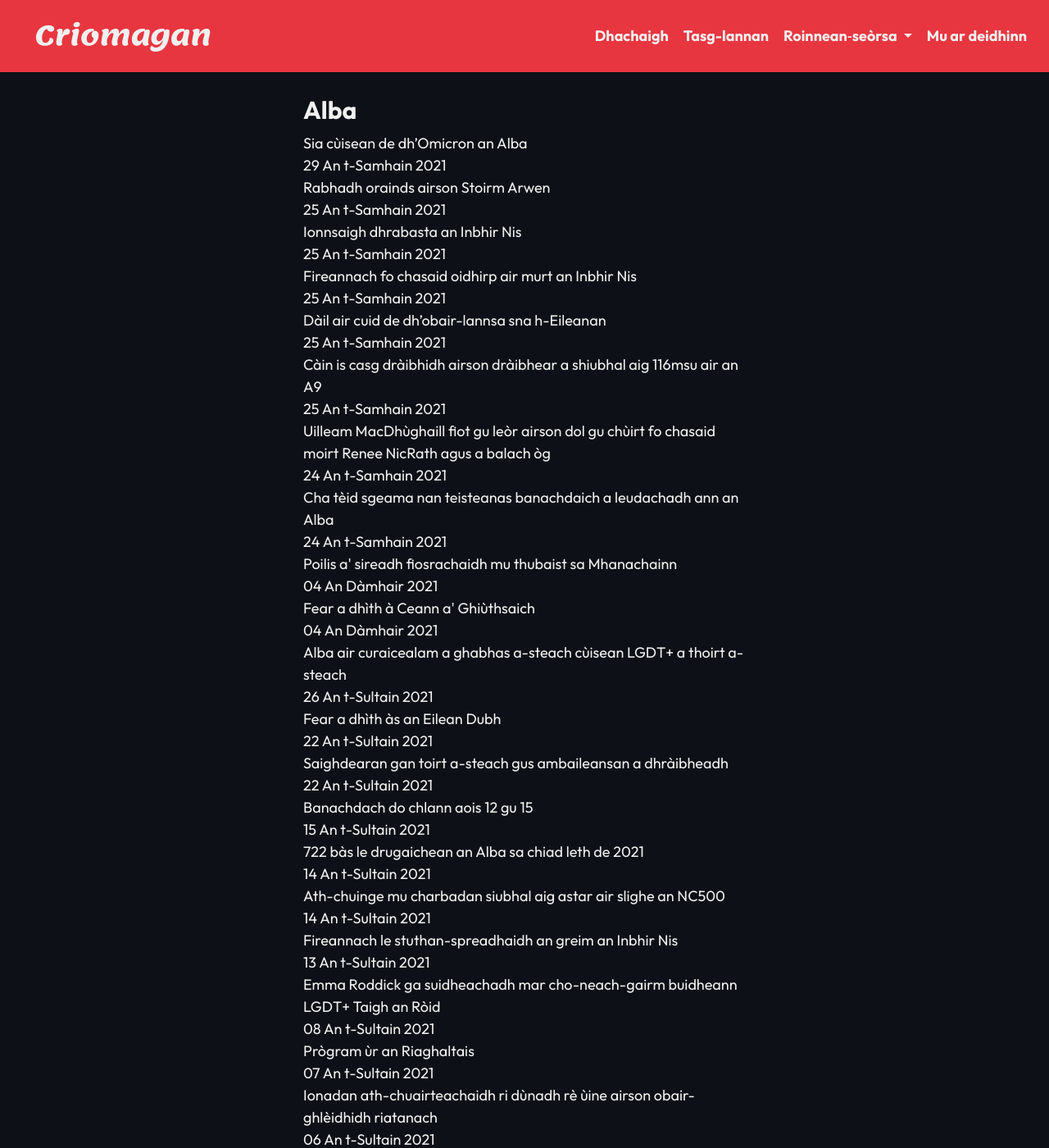
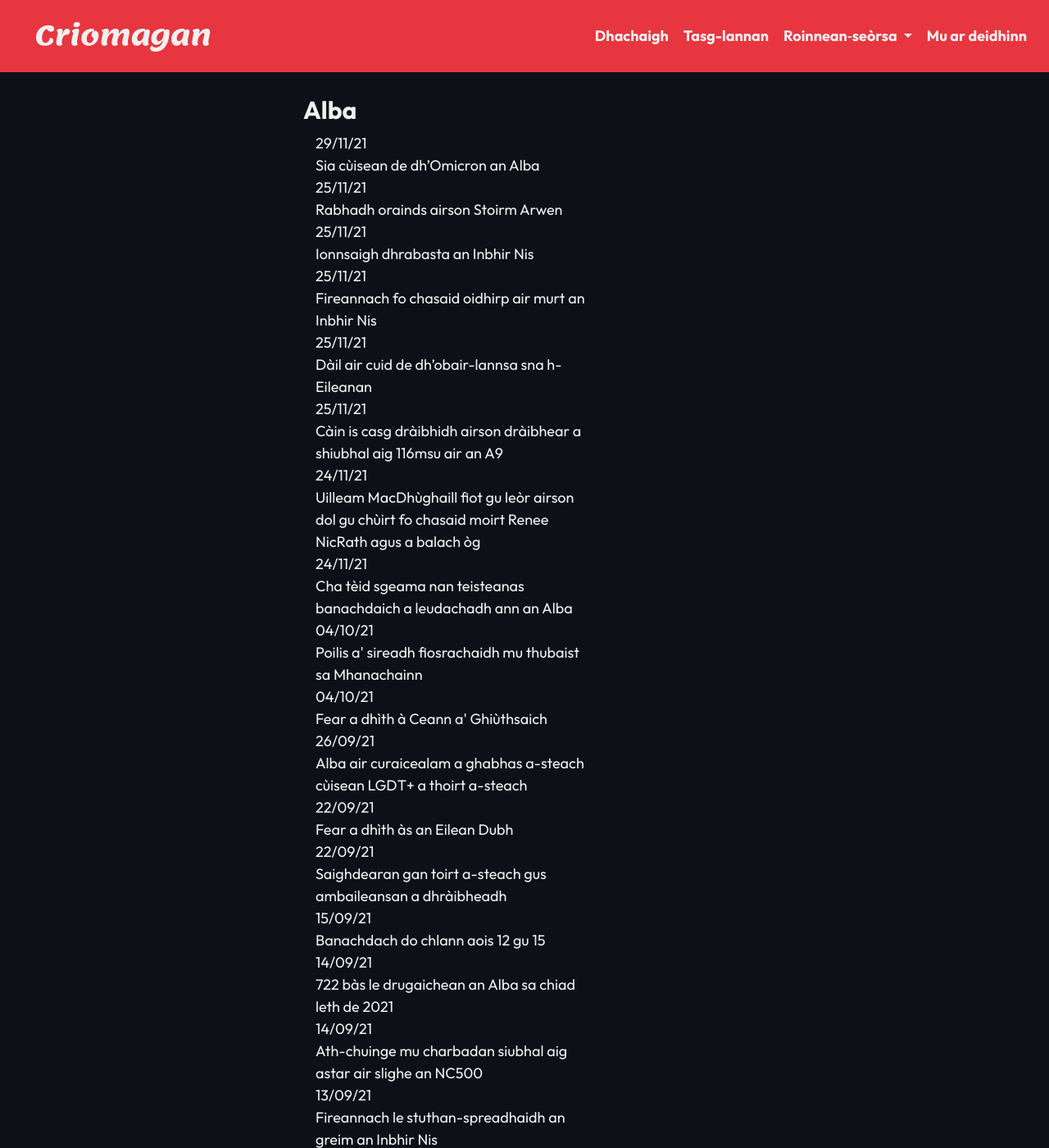
Before and after one commit to angeidheal/angeidheal.github.io, a Jekyll site: the page built from category/alba.md, in a window 1280 px wide and 1400 px high. Shown: the whole window at 82% size. Built offline with Jekyll 4.4.1, drawn with Linux system fonts in a browser that asks for light colours; nearby versions of some CDN libraries; some of the changed text lies outside the part shown.

Commit message:
Update category.html

```diff
--- a/_layouts/category.html
+++ b/_layouts/category.html
@@ -11,32 +11,7 @@ layout: page
 
 {% for post in site.categories[page.category] %}
 
-  <div><a href="{{ site.baseurl }}{{ post.url }}">{{ post.title }}</a></div>
-
-  <div>
-    {% assign m = post.date | date: "%-m" %}
-    {{ post.date | date: "%d" }}
-    {% case m %}
-      {% when '1' %}Am Faoilleach
-      {% when '2' %}An Gearran
-      {% when '3' %}Am Màrt
-      {% when '4' %}An Giblean
-      {% when '5' %}An Cèitean
-      {% when '6' %}An t-Ògmhios
-      {% when '7' %}An t-Iuchar
-      {% when '8' %}An Lùnastal
-      {% when '9' %}An t-Sultain
-      {% when '10' %}An Dàmhair
-      {% when '11' %}An t-Samhain
-      {% when '12' %}An Dùbhlachd
-    {% endcase %}
-    {{ post.date | date: "%Y" }}
-  </div>
-
-  <!--{% if post.image %}
-    <img src="{{ site.baseurl }}{{ post.image }}" class="post-image">
-  {% endif %}
-
-  {{ post.content }}-->
+  <div class="col-md-4">{{ post.date | date: "%d/%m/%y" }}</div>
+  <div class="col-md-8"><a href="{{ site.baseurl }}{{ post.url }}">{{ post.title }}</a></div>
 
 {% endfor %}
```
